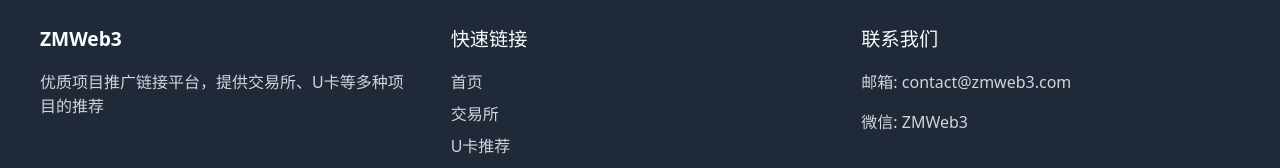
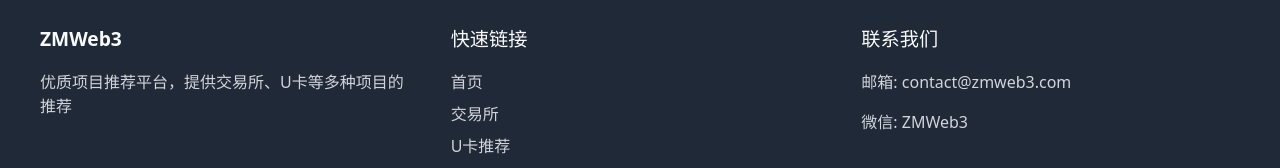
Before and after one commit to zyancn/zmweb3, a React (Vite) app: page / in a window 1280 px wide. Shown: the part 4413-4581 px from the top of the page. Built offline with nearby package versions, Linux system fonts and the light colour scheme; no server answers.

Commit message:
更新Footer组件：优化页脚布局和内容

```diff
--- a/src/components/Footer.jsx
+++ b/src/components/Footer.jsx
@@ -16,7 +16,7 @@ const Footer = () => {
         <div className="footer-content">
           <div className="footer-section">
             <h3>ZMWeb3</h3>
-            <p>优质项目推广链接平台，提供交易所、U卡等多种项目的推荐</p>
+            <p>优质项目推荐平台，提供交易所、U卡等多种项目的推荐</p>
           </div>
 
           <div className="footer-section">
```
